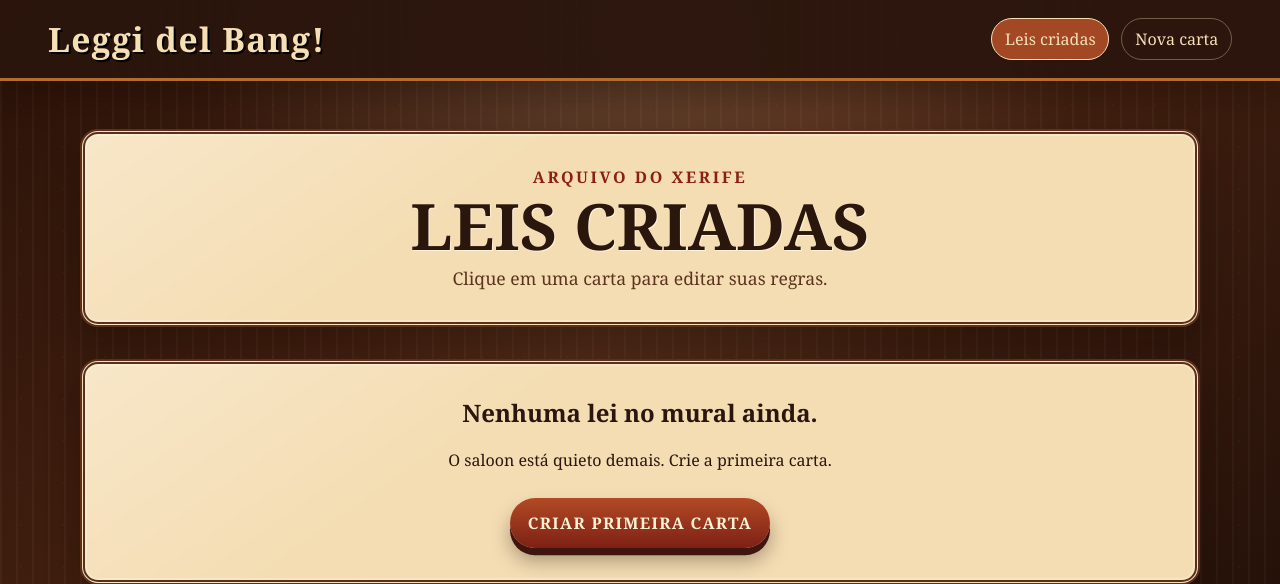
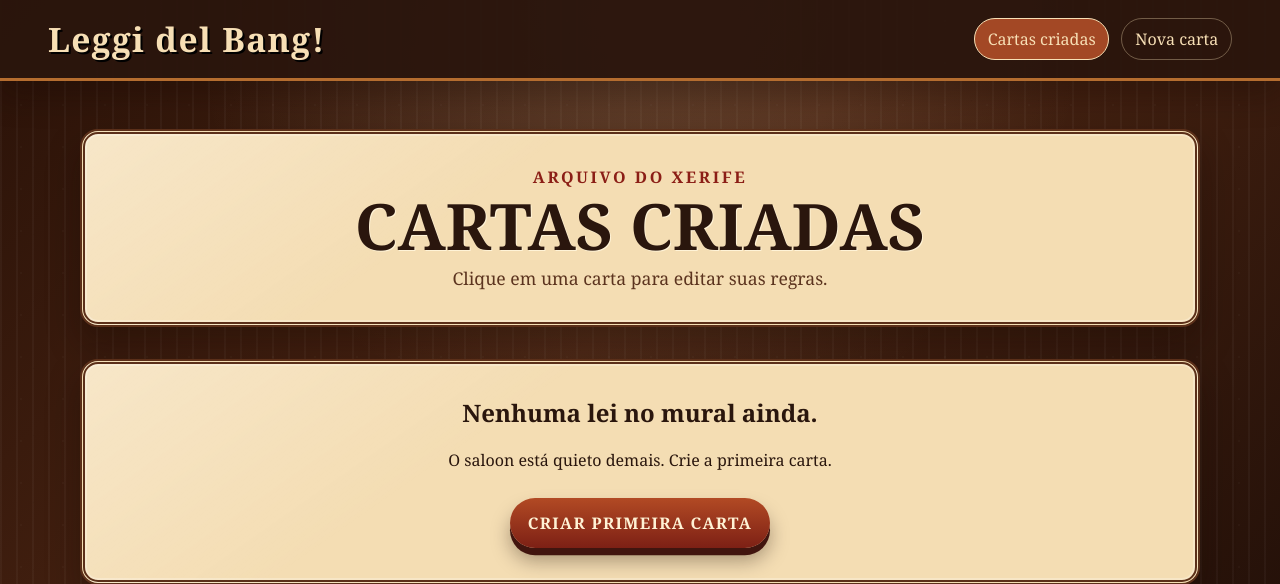
Before and after one commit to crispimUchoa/leggi-del-bang-, a Flask app: page /cartas in a window 1280 px wide. Shown: the top 584 px of the page. Run offline with Flask 3, Linux system fonts and the light colour scheme; data that the repository does not hold is empty.

Commit message:
fix: troca "Leis" por "Cartas"

```diff
--- a/templates/cards.html
+++ b/templates/cards.html
@@ -3,14 +3,14 @@
 <head>
     <meta charset="UTF-8">
     <meta name="viewport" content="width=device-width, initial-scale=1.0">
-    <title>Leis Criadas | Leggi del Bang!</title>
+    <title>Cartas Criadas | Leggi del Bang!</title>
     <link rel="stylesheet" href="{{ url_for('static', filename='styles.css') }}">
 </head>
 <body>
     <header class="topbar">
         <a class="brand" href="{{ url_for('list_cards') }}">Leggi del Bang!</a>
         <nav>
-            <a class="active" href="{{ url_for('list_cards') }}">Leis criadas</a>
+            <a class="active" href="{{ url_for('list_cards') }}">Cartas criadas</a>
             <a href="{{ url_for('create_card') }}">Nova carta</a>
         </nav>
     </header>
@@ -18,7 +18,7 @@
     <main class="page">
         <section class="hero">
             <p class="eyebrow">Arquivo do xerife</p>
-            <h1>Leis criadas</h1>
+            <h1>Cartas criadas</h1>
             <p class="subtitle">Clique em uma carta para editar suas regras.</p>
         </section>
 
--- a/templates/create_card.html
+++ b/templates/create_card.html
@@ -10,7 +10,7 @@
     <header class="topbar">
         <a class="brand" href="{{ url_for('list_cards') }}">Leggi del Bang!</a>
         <nav>
-            <a href="{{ url_for('list_cards') }}">Leis criadas</a>
+            <a href="{{ url_for('list_cards') }}">Cartas criadas</a>
             <a class="active" href="{{ url_for('create_card') }}">Nova carta</a>
         </nav>
     </header>
--- a/templates/edit_card.html
+++ b/templates/edit_card.html
@@ -10,7 +10,7 @@
     <header class="topbar">
         <a class="brand" href="{{ url_for('list_cards') }}">Leggi del Bang!</a>
         <nav>
-            <a href="{{ url_for('list_cards') }}">Leis criadas</a>
+            <a href="{{ url_for('list_cards') }}">Cartas criadas</a>
             <a href="{{ url_for('create_card') }}">Nova carta</a>
         </nav>
     </header>
```
